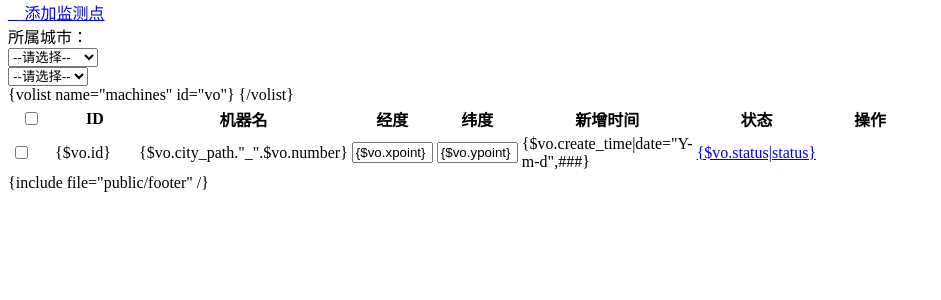
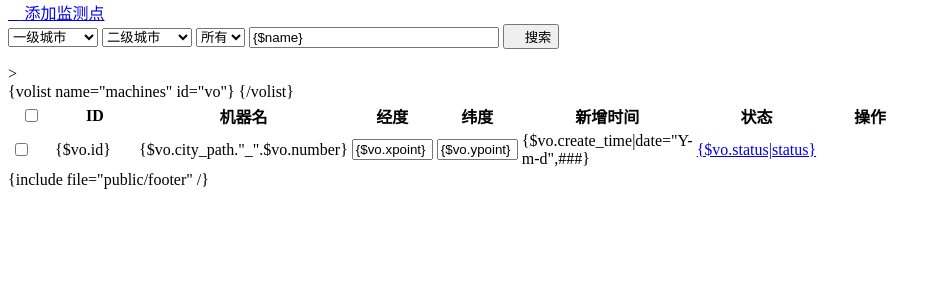
Before and after one commit to HeberLee/Air_Monitor, a PHP site: page /app/admin/view/machine/index.html in a window 1280 px wide. Shown: the part 53-353 px from the top of the page, without its empty margins (0-941 px from the left). Run offline with PHP 8.4, Linux system fonts and the light colour scheme.

Commit message:
搭建中

```diff
--- a/app/admin/view/machine/add.html
+++ b/app/admin/view/machine/add.html
@@ -37,7 +37,7 @@
 				<tbody>
 					<tr class="text-c">
 						<!-- <td><input name="" type="checkbox" value=""></td> -->
-						<td id="machine_name"></td>
+						<td id="name" name="name"></td>
 						<td class="text-c xpoint_add"><input size="7" attr-id="" name="xpoint" value=""/></td>
 						<td class="text-c ypoint_add"><input size="7" attr-id="" name="ypoint" value=""/></td>
 					</tr>
--- a/app/admin/view/machine/index.html
+++ b/app/admin/view/machine/index.html
@@ -6,24 +6,40 @@
 
 	<div class="cl pd-5 bg-1 bk-gray mt-20"> <span class="l"> <a class="btn btn-primary radius" onclick="o2o_edit('添加监测点','{:url('machine/add')}')" href="javascript:;"><i class="Hui-iconfont">&#xe600;</i> 添加监测点</a></span> <span class="r"></span> </div>
 
-	<div class="row cl">
-			<label class="form-label col-xs-4 col-sm-2"><span class="c-red"></span>所属城市：</label>
-			<div class="formControls col-xs-8 col-sm-2">
-				<span class="select-box">
+	<div class="cl pd-5 bg-1 bk-gray mt-20">
+	<div class="text-c">
+		<form action="{:url('machine/index')}" method="get">
+
+		<span class="select-box inline">
 			<select name="city_id" class="select cityId">
-					<option value="0">--请选择--</option>
+				<option value="0">一级城市</option>
 				{volist name="cities" id="vo"}
-					<option value="{$vo.id}">{$vo.name}</option>
+				<option value="{$vo.id}" {if condition="$vo.id eq $city_id"}selected="selected"{/if}>{$vo.name}</option>
+
 				{/volist}
 			</select>
 		</span>
-			</div>
-			<div class="formControls col-xs-8 col-sm-2">
-				<span class="select-box">
+		<span class="select-box inline">
 			<select name="se_city_id" class="select se_city_id">
-					<option value="0">--请选择--</option>
+
+				<option value="0" >二级城市</option>
+				{volist name="se_cities" id="vo"}
+				<option value="{$vo.id}" {if condition="$vo.id eq $se_city_id"}selected="selected"{/if}>{$vo.name}</option>
+				{/volist}
 			</select>
 		</span>
+		<span class="select-box inline">
+			<select name="status" class="select">
+				<option value="2" {if condition="2 eq $status"}selected="selected"{/if}>所有</option>
+				<option value="1" {if condition="1 eq $status"}selected="selected"{/if}>正常</option>
+				<option value="0" {if condition="0 eq $status"}selected="selected"{/if}>关闭</option>
+
+			</select>
+		</span>
+		<input type="text" name="name" id="" value="{$name}" placeholder=" 商品名称" style="width:250px" class="input-text">
+		<button name="" id="" class="btn btn-success" type="submit"><i class="Hui-iconfont">&#xe665;</i> 搜索
+		</button>
+	</form>>
 	</div>
 </div>
 
--- a/app/api/controller/Machine.php
+++ b/app/api/controller/Machine.php
@@ -76,7 +76,7 @@ class Machine extends Controller{
         $allData['number'] = $number;
         $allData['city_id'] = $data['city_id'];
         $allData['se_city_id'] = $data['se_city_id'];
-        $allData['machine_name'] = $machine_name;
+        $allData['name'] = $machine_name;
 
         if($machine_name){
         return show(1,'success',$allData);
--- a/runtime/temp/21e92d16047595bec4711a1d6decd229.php
+++ b/runtime/temp/21e92d16047595bec4711a1d6decd229.php
@@ -1,4 +1,4 @@
-<?php if (!defined('THINK_PATH')) exit(); /*a:3:{s:84:"D:\Software\phpstudy\WWW\study\Air_Monitor\public/../app/admin\view\machine\add.html";i:1516508070;s:76:"D:\Software\phpstudy\WWW\study\Air_Monitor\app\admin\view\public\header.html";i:1515491265;s:76:"D:\Software\phpstudy\WWW\study\Air_Monitor\app\admin\view\public\footer.html";i:1514785741;}*/ ?>
+<?php if (!defined('THINK_PATH')) exit(); /*a:3:{s:84:"D:\Software\phpstudy\WWW\study\Air_Monitor\public/../app/admin\view\machine\add.html";i:1517742984;s:76:"D:\Software\phpstudy\WWW\study\Air_Monitor\app\admin\view\public\header.html";i:1515491265;s:76:"D:\Software\phpstudy\WWW\study\Air_Monitor\app\admin\view\public\footer.html";i:1514785741;}*/ ?>
 <!--包含头部文件-->
 <!DOCTYPE HTML>
 <html>
@@ -78,7 +78,7 @@ body{height:100%;margin:0px;padding:0px}
 				<tbody>
 					<tr class="text-c">
 						<!-- <td><input name="" type="checkbox" value=""></td> -->
-						<td id="machine_name"></td>
+						<td id="name" name="name"></td>
 						<td class="text-c xpoint_add"><input size="7" attr-id="" name="xpoint" value=""/></td>
 						<td class="text-c ypoint_add"><input size="7" attr-id="" name="ypoint" value=""/></td>
 					</tr>
```
Also changed, not shown: app/admin/controller/Machine.php (+47 -4 lines), app/common/model/Machine.php (+12 -0 lines), runtime/temp/99841d9e80574d272fd1a563fb3571d7.php (+27 -11 lines). Lines whose indentation alone changed are shown as unchanged.
